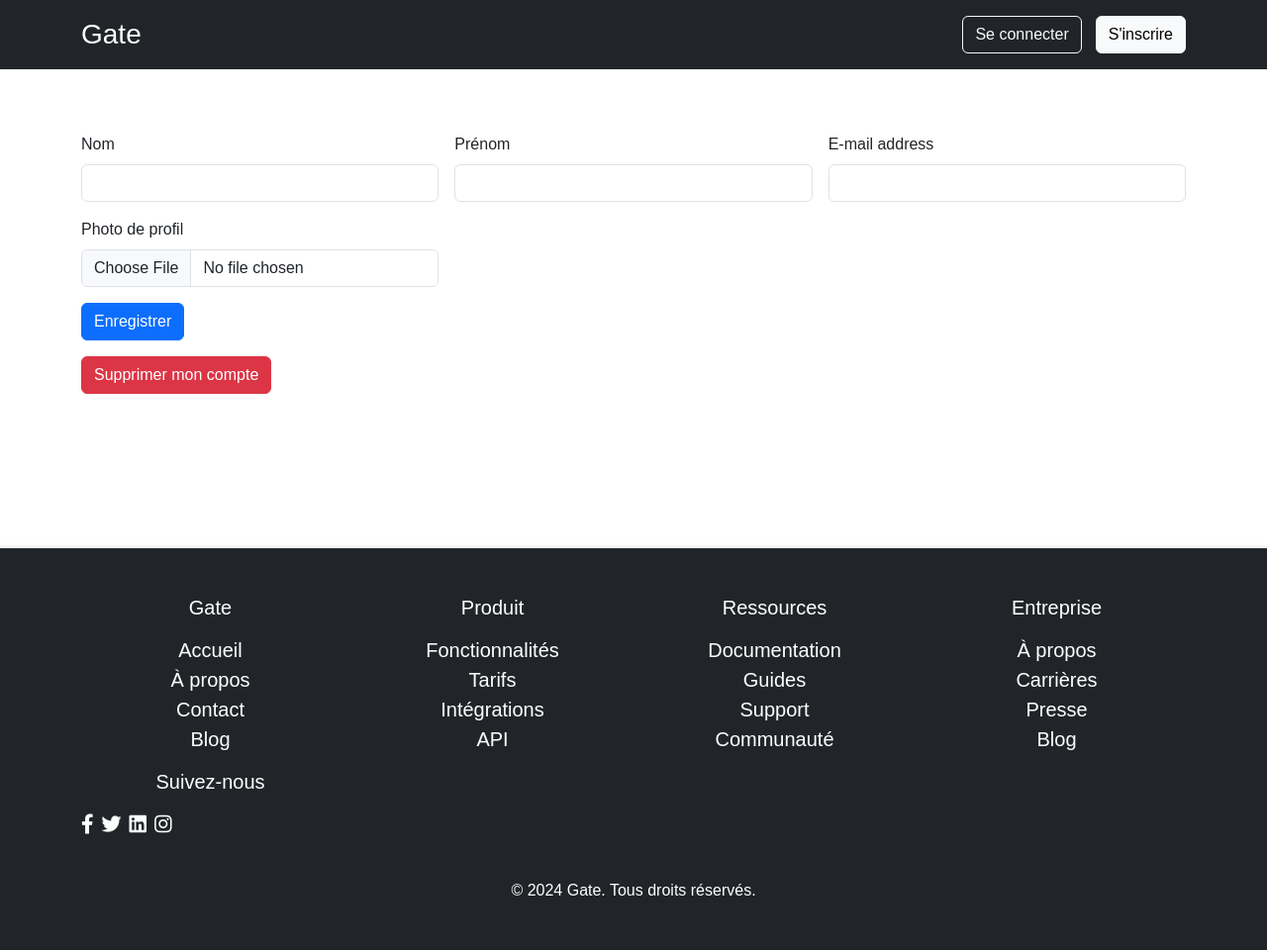
After one commit to SIRdud12/Projet-Technologique-T2, a PHP site: page /compte.php in a window 1280 px wide. The commit adds this page. Shown: the whole page at 99% size. Run offline with PHP 8.4, Linux system fonts and the light colour scheme; some web fonts are replaced.

Commit message:
Add files via upload

```diff
--- a/GATE.css
+++ b/GATE.css
@@ -82,7 +82,7 @@ footer h5 {
 footer ul {
     padding-left: 0;
     list-style: none;
-    font-size: 14px;
+    font-size: 20px;
 }
 
 
@@ -122,6 +122,10 @@ footer a:hover {
 .social-links li {
     display: inline;
     margin: 0 10px;
+    align-items: center;
+}
+.col-md-3 li {
+    text-align: center;
 }
 
 .social-links a {
--- a/GATE.js
+++ b/GATE.js
@@ -1,4 +1,3 @@
-
 const toastTrigger = document.getElementById('liveToastBtn')
 const toastLiveExample = document.getElementById('liveToast')
 
--- a/GATE.php
+++ b/GATE.php
@@ -113,6 +113,7 @@ if (isset($_SESSION['user_id'])) {
                         <?php if (isset($_SESSION['statu']) && ($_SESSION['statu'] === 'accepter' || $_SESSION['statu'] === 'Admin')): ?>
                             <a href="Essayer_gate.php" class="btn btn-light me-1">Essayer Gate</a>
                         <?php endif; ?>
+                        <a href="compte.php" class="btn btn-outline-light ms-2">Compte</a>
                         <a href="logout.php" class="btn btn-outline-light ms-2">Se déconnecter</a>
                     <?php else: ?>
                         <button class="btn btn-outline-light me-1" data-bs-toggle="dropdown" aria-expanded="false" data-bs-auto-close="outside">Se connecter</button>
--- /dev/null
+++ b/compte.php
@@ -0,0 +1,381 @@
+<?php
+session_start();
+include 'db.php';
+
+$error_message = '';
+
+// Handle form submissions
+if ($_SERVER['REQUEST_METHOD'] === 'POST') {
+    if (isset($_POST['confirm_delete'])) {
+        // Handle account deletion
+        $user_id = $_SESSION['user_id'];
+        $delete_query = "DELETE FROM Utilisateur WHERE IDUser = ?";
+        $delete_stmt = mysqli_prepare($connection, $delete_query);
+        mysqli_stmt_bind_param($delete_stmt, "s", $user_id);
+        mysqli_stmt_execute($delete_stmt);
+
+        session_unset();
+        session_destroy();
+
+        header('Location: index.php');
+        exit();
+    } elseif (isset($_SESSION['user_id'])) {
+        // Handle profile update
+        $user_id = $_SESSION['user_id'];
+
+        if (isset($_POST['delete_photo'])) {
+            // Fetch the current photo to delete it
+            $query = "SELECT photo FROM Utilisateur WHERE IDUser = ?";
+            $stmt = mysqli_prepare($connection, $query);
+            mysqli_stmt_bind_param($stmt, "s", $user_id);
+            mysqli_stmt_execute($stmt);
+            $result = mysqli_stmt_get_result($stmt);
+            $user_info = mysqli_fetch_assoc($result);
+            $current_photo = $user_info['photo'];
+
+            if ($current_photo !== 'default.png') {
+                $photo_path = "pdp/" . $current_photo;
+                if (file_exists($photo_path)) {
+                    unlink($photo_path);
+                }
+            }
+
+            // Set photo to default.png
+            $default_photo = 'default.png';
+            $update_photo_query = "UPDATE Utilisateur SET photo=? WHERE IDUser=?";
+            $update_photo_stmt = mysqli_prepare($connection, $update_photo_query);
+            mysqli_stmt_bind_param($update_photo_stmt, "ss", $default_photo, $user_id);
+            if (mysqli_stmt_execute($update_photo_stmt)) {
+                mysqli_stmt_close($update_photo_stmt);
+                header('Location: gate.php?photo_deleted=1');
+                exit();
+            } else {
+                $error_message = 'Une erreur s\'est produite lors de la suppression de la photo.';
+            }
+        } else {
+            $nom = $_POST['nom'];
+            $prenom = $_POST['prenom'];
+            $mail = $_POST['mail'];
+
+            $query = "UPDATE Utilisateur SET Nom=?, Prenom=?, Email=? WHERE IDUser=?";
+            $stmt = mysqli_prepare($connection, $query);
+            mysqli_stmt_bind_param($stmt, "ssss", $nom, $prenom, $mail, $user_id);
+
+            if (mysqli_stmt_execute($stmt)) {
+                // Handle the file upload
+                if (isset($_FILES['photo']) && $_FILES['photo']['error'] == UPLOAD_ERR_OK) {
+                    $upload_dir = 'pdp/';
+                    $uploaded_file = $upload_dir . basename($_FILES['photo']['name']);
+
+                    // Ensure the upload directory exists
+                    if (!is_dir($upload_dir)) {
+                        mkdir($upload_dir, 0777, true);
+                    }
+
+                    // Move the uploaded file to the target directory
+                    if (move_uploaded_file($_FILES['photo']['tmp_name'], $uploaded_file)) {
+                        $photo = basename($_FILES['photo']['name']);
+                        $update_photo_query = "UPDATE Utilisateur SET photo=? WHERE IDUser=?";
+                        $update_photo_stmt = mysqli_prepare($connection, $update_photo_query);
+                        mysqli_stmt_bind_param($update_photo_stmt, "ss", $photo, $user_id);
+                        mysqli_stmt_execute($update_photo_stmt);
+                        mysqli_stmt_close($update_photo_stmt);
+                    } else {
+                        $error_message = "Échec du téléchargement de la photo.";
+                    }
+                }
+                header('Location: gate.php?success=1');
+                exit();
+            } else {
+                $error_message = 'Une erreur s\'est produite lors de la mise à jour des informations.';
+            }
+
+            mysqli_stmt_close($stmt);
+        }
+    } else {
+        // Handle registration
+        $nom = $_POST['nom'];
+        $prenom = $_POST['prenom'];
+        $mail = $_POST['mail'];
+        $password = $_POST['password'];
+        $password_confirm = $_POST['password_confirm'];
+        $photo = 'default.png'; // Default profile photo
+
+        // Check if email is already used
+        $query_check_email = "SELECT * FROM Utilisateur WHERE Email = ?";
+        $stmt_check_email = mysqli_prepare($connection, $query_check_email);
+        mysqli_stmt_bind_param($stmt_check_email, "s", $mail);
+        mysqli_stmt_execute($stmt_check_email);
+        $result_check_email = mysqli_stmt_get_result($stmt_check_email);
+
+        if (mysqli_num_rows($result_check_email) > 0) {
+            $error_message = 'Cette adresse e-mail est déjà utilisée.';
+        } elseif ($password !== $password_confirm) {
+            $error_message = 'Les mots de passe ne correspondent pas.';
+        } elseif (!filter_var($mail, FILTER_VALIDATE_EMAIL)) {
+            $error_message = 'L\'adresse email n\'est pas valide.';
+        } else {
+            $Statu = 'en attente';
+
+            // Handle the file upload
+            if (isset($_FILES['photo']) && $_FILES['photo']['error'] == UPLOAD_ERR_OK) {
+                $upload_dir = 'pdp/';
+                $uploaded_file = $upload_dir . basename($_FILES['photo']['name']);
+
+                // Ensure the upload directory exists
+                if (!is_dir($upload_dir)) {
+                    mkdir($upload_dir, 0777, true);
+                }
+
+                // Move the uploaded file to the target directory
+                if (move_uploaded_file($_FILES['photo']['tmp_name'], $uploaded_file)) {
+                    $photo = basename($_FILES['photo']['name']);
+                } else {
+                    $error_message = "Échec du téléchargement de la photo.";
+                }
+            }
+
+            // Insert user data into the database
+            $query = "INSERT INTO Utilisateur (Email, MDP, Nom, Prenom, Statu, photo) VALUES (?, ?, ?, ?, ?, ?)";
+            $stmt = mysqli_prepare($connection, $query);
+            mysqli_stmt_bind_param($stmt, "ssssss", $mail, $password, $nom, $prenom, $Statu, $photo);
+
+            if (mysqli_stmt_execute($stmt)) {
+                $userId = mysqli_insert_id($connection);
+                $_SESSION['user_id'] = $userId;
+                $_SESSION['nom'] = $nom;
+                $_SESSION['prenom'] = $prenom;
+                $_SESSION['mail'] = $mail;
+                header('Location: gate.php');
+                exit();
+            } else {
+                $error_message = 'Une erreur s\'est produite lors de l\'inscription.';
+            }
+        }
+    }
+}
+
+// Fetch user info for the form if logged in
+$user_info = null;
+if (isset($_SESSION['user_id'])) {
+    $user_id = $_SESSION['user_id'];
+    $query = "SELECT * FROM Utilisateur WHERE IDUser = ?";
+    $stmt = mysqli_prepare($connection, $query);
+    mysqli_stmt_bind_param($stmt, "s", $user_id);
+    mysqli_stmt_execute($stmt);
+    $result = mysqli_stmt_get_result($stmt);
+    $user_info = mysqli_fetch_assoc($result);
+    mysqli_stmt_close($stmt);
+}
+
+if (isset($_GET['success']) && $_GET['success'] == '1') {
+    $success_message = "Vos informations ont été mises à jour avec succès.";
+}
+
+if (isset($_GET['photo_deleted']) && $_GET['photo_deleted'] == '1') {
+    $photo_deleted_message = "Votre photo de profil a été supprimée avec succès.";
+}
+?>
+
+<!DOCTYPE html>
+<html lang="fr">
+<head>
+    <meta charset="UTF-8">
+    <meta name="viewport" content="width=device-width, initial-scale=1.0">
+    <title>Gate - Gestion de projet</title>
+    <link rel="stylesheet" href="https://cdnjs.cloudflare.com/ajax/libs/font-awesome/5.15.4/css/all.min.css">
+    <link href="https://cdn.jsdelivr.net/npm/bootstrap@5.3.3/dist/css/bootstrap.min.css" rel="stylesheet" integrity="sha384-QWTKZyjpPEjISv5WaRU9OFeRpok6YctnYmDr5pNlyT2bRjXh0JMhjY6hW+ALEwIH" crossorigin="anonymous">
+    <link rel="stylesheet" href="GATE.css">
+</head>
+<body>
+    <!-- Header -->
+    <header class="bg-dark text-white py-3">
+        <div class="container">
+            <div class="d-flex justify-content-between align-items-center">
+                <a href="gate.php" class="text-white text-decoration-none"><h1 class="h3 mb-0">Gate</h1></a>
+                <nav>
+                    <ul class="nav">
+                        <!-- Nav items here -->
+                    </ul>
+                </nav>
+                <div class="d-flex align-items-center">
+                    <?php if ($user_info): ?>
+                        <span class="me-1">
+                            <?php echo htmlspecialchars($user_info['Prenom'] . ' ' . $user_info['Nom']); ?>
+                            <?php if (!empty($user_info['photo'])): ?>
+                                <img src="pdp/<?php echo htmlspecialchars($user_info['photo']); ?>" alt="Profile Picture" class="rounded-circle" style="width: 30px; height: 30px; object-fit: cover;">
+                            <?php endif; ?>
+                        </span>
+                        <?php if (isset($_SESSION['admin_id'])): ?>
+                            <a href="admin.php" class="btn btn-light me-2">Admin</a>
+                        <?php endif; ?>
+                        <?php if (isset($_SESSION['statu']) && ($_SESSION['statu'] === 'accepter' || $_SESSION['statu'] === 'Admin')): ?>
+                            <a href="Essayer_gate.php" class="btn btn-light me-1">Essayer Gate</a>
+                        <?php endif; ?>
+                        <a href="compte.php" class="btn btn-outline-light ms-2">Compte</a>
+                        <a href="logout.php" class="btn btn-outline-light ms-2">Se déconnecter</a>
+                    <?php else: ?>
+                        <button class="btn btn-outline-light me-1" data-bs-toggle="dropdown" aria-expanded="false" data-bs-auto-close="outside">Se connecter</button>
+                        <div class="dropdown-menu p-4">
+                            <form id="loginForm" method="post">
+                                <div id="error-message" style="color: red;"></div>
+                                <div class="mb-3">
+                                    <label for="exampleDropdownFormEmail2" class="form-label">Adresse email</label>
+                                    <input type="email" class="form-control" id="exampleDropdownFormEmail2" name="mail" placeholder="email@example.com" required>
+                                </div>
+                                <div class="mb-3">
+                                    <label for="exampleDropdownFormPassword2" class="form-label">Mot de passe</label>
+                                    <input type="password" class="form-control" id="exampleDropdownFormPassword2" name="password" placeholder="Mot de passe" required>
+                                </div>
+                                <button type="submit" class="btn btn-primary">Se connecter</button>
+                            </form>
+                        </div>
+                        <a href="signup.php" class="btn btn-light">S'inscrire</a>
+                    <?php endif; ?>
+                </div>
+            </div>
+        </div>
+    </header>
+
+    <!-- Main Content -->
+    <main class="py-5">
+        <div class="container">
+            <?php if (isset($error_message)) : ?>
+                <p style="color: red;"><?php echo $error_message; ?></p>
+            <?php endif; ?>
+            <?php if (isset($success_message)) : ?>
+                <p style="color: green;"><?php echo $success_message; ?></p>
+            <?php endif; ?>
+            <?php if (isset($photo_deleted_message)) : ?>
+                <p style="color: green;"><?php echo $photo_deleted_message; ?></p>
+            <?php endif; ?>
+            <form class="row g-3 needs-validation" novalidate method="post" action="" enctype="multipart/form-data">
+                <div class="col-md-4">
+                    <label for="nom" class="form-label">Nom</label>
+                    <input type="text" class="form-control" id="nom" name="nom" value="<?php echo isset($user_info['Nom']) ? $user_info['Nom'] : ''; ?>" required>
+                    <div class="valid-feedback">
+                        Looks good!
+                    </div>
+                </div>
+                <div class="col-md-4">
+                    <label for="prenom" class="form-label">Prénom</label>
+                    <input type="text" class="form-control" id="prenom" name="prenom" value="<?php echo isset($user_info['Prenom']) ? $user_info['Prenom'] : ''; ?>" required>
+                    <div class="valid-feedback">
+                        Looks good!
+                    </div>
+                </div>
+                <div class="col-md-4">
+                    <label for="mail" class="form-label">E-mail address</label>
+                    <input type="email" class="form-control" id="mail" name="mail" value="<?php echo isset($user_info['Email']) ? $user_info['Email'] : ''; ?>" required>
+                    <div class="invalid-feedback">
+                        Veuillez fournir une adresse valide.
+                    </div>
+                </div>
+                <div class="col-md-4">
+                    <label for="photo" class="form-label">Photo de profil</label>
+                    <input type="file" class="form-control" id="photo" name="photo" accept="image/*">
+                </div>
+                <?php if ($user_info && $user_info['photo'] !== 'default.png'): ?>
+                <div class="col-md-12">
+                    <img src="pdp/<?php echo htmlspecialchars($user_info['photo']); ?>" alt="Photo de profil" width="150"><br>
+                    <form method="post" action="">
+                        <input type="hidden" name="delete_photo" value="1">
+                        <button type="submit" class="btn btn-danger mt-2">Supprimer la photo de profil</button>
+                    </form>
+                </div>
+                <?php endif; ?>
+                <div class="col-12">
+                    <button type="submit" class="btn btn-primary">Enregistrer</button>
+                </div>
+                <div class="col-12">
+                    <button type="button" class="btn btn-danger" onclick="confirmDelete()">Supprimer mon compte</button>
+                </div>
+            </form>
+        </div>
+    </main>
+
+    <!-- Footer -->
+    <footer class="bg-dark text-white py-5">
+        <div class="container">
+            <div class="row">
+                <div class="col-md-3">
+                    <h5>Gate</h5>
+                    <ul class="list-unstyled">
+                        <li><a href="#" class="text-white text-decoration-none">Accueil</a></li>
+                        <li><a href="#" class="text-white text-decoration-none">À propos</a></li>
+                        <li><a href="#" class="text-white text-decoration-none">Contact</a></li>
+                        <li><a href="#" class="text-white text-decoration-none">Blog</a></li>
+                    </ul>
+                </div>
+                <div class="col-md-3">
+                    <h5>Produit</h5>
+                    <ul class="list-unstyled">
+                        <li><a href="#" class="text-white text-decoration-none">Fonctionnalités</a></li>
+                        <li><a href="#" class="text-white text-decoration-none">Tarifs</a></li>
+                        <li><a href="#" class="text-white text-decoration-none">Intégrations</a></li>
+                        <li><a href="#" class="text-white text-decoration-none">API</a></li>
+                    </ul>
+                </div>
+                <div class="col-md-3">
+                    <h5>Ressources</h5>
+                    <ul class="list-unstyled">
+                        <li><a href="#" class="text-white text-decoration-none">Documentation</a></li>
+                        <li><a href="#" class="text-white text-decoration-none">Guides</a></li>
+                        <li><a href="#" class="text-white text-decoration-none">Support</a></li>
+                        <li><a href="#" class="text-white text-decoration-none">Communauté</a></li>
+                    </ul>
+                </div>
+                <div class="col-md-3">
+                    <h5>Entreprise</h5>
+                    <ul class="list-unstyled">
+                        <li><a href="#" class="text-white text-decoration-none">À propos</a></li>
+                        <li><a href="#" class="text-white text-decoration-none">Carrières</a></li>
+                        <li><a href="#" class="text-white text-decoration-none">Presse</a></li>
+                        <li><a href="#" class="text-white text-decoration-none">Blog</a></li>
+                    </ul>
+                </div>
+                <div class="col-md-3">
+                    <h5>Suivez-nous</h5>
+                    <ul class="list-unstyled d-flex gap-2">
+                        <li><a href="#" class="text-white"><i class="fab fa-facebook-f"></i></a></li>
+                        <li><a href="#" class="text-white"><i class="fab fa-twitter"></i></a></li>
+                        <li><a href="#" class="text-white"><i class="fab fa-linkedin"></i></a></li>
+                        <li><a href="#" class="text-white"><i class="fab fa-instagram"></i></a></li>
+                    </ul>
+                </div>
+            </div>
+            <div class="row mt-4">
+                <div class="col-md-12 text-center">
+                    <p class="mb-0">&copy; 2024 Gate. Tous droits réservés.</p>
+                </div>
+            </div>
+        </div>
+    </footer>
+
+    <script src="https://cdn.jsdelivr.net/npm/bootstrap@5.3.3/dist/js/bootstrap.bundle.min.js" integrity="sha384-YvpcrYf0tY3lHB60NNkmXc5s9fDVZLESaAA55NDzOxhy9GkcIdslK1eN7N6jIeHz" crossorigin="anonymous"></script>
+    <script>
+        function confirmDelete() {
+            if (confirm("Êtes-vous sûr de vouloir supprimer votre compte ? Cette action est irréversible.")) {
+                document.querySelector('form[action="<?php echo htmlspecialchars($_SERVER["PHP_SELF"]); ?>"]').submit();
+            }
+        }
+
+        (() => {
+            'use strict';
+
+            const forms = document.querySelectorAll('.needs-validation');
+
+            Array.from(forms).forEach(form => {
+                form.addEventListener('submit', event => {
+                    if (!form.checkValidity()) {
+                        event.preventDefault();
+                        event.stopPropagation();
+                    }
+
+                    form.classList.add('was-validated');
+                }, false);
+            });
+        })();
+    </script>
+</body>
+</html>
--- /dev/null
+++ b/db.php
@@ -0,0 +1,13 @@
+<?php
+
+$hostname = "localhost";
+$username = "root";
+$password = "";
+$database = "gate_data";
+
+$connection = mysqli_connect($hostname, $username, $password, $database);
+
+if (!$connection) {
+    die("Erreur de connexion à la base de données: " . mysqli_connect_error());
+}
+?>
--- /dev/null
+++ b/logout.php
@@ -0,0 +1,6 @@
+<?php
+session_start();
+session_destroy();
+header('Location: Gate.php');
+exit();
+?>
```
Also changed, not shown: login.php (added, +38 -0 lines), pdp/default.png (added), pdp/test.jpg (added).
